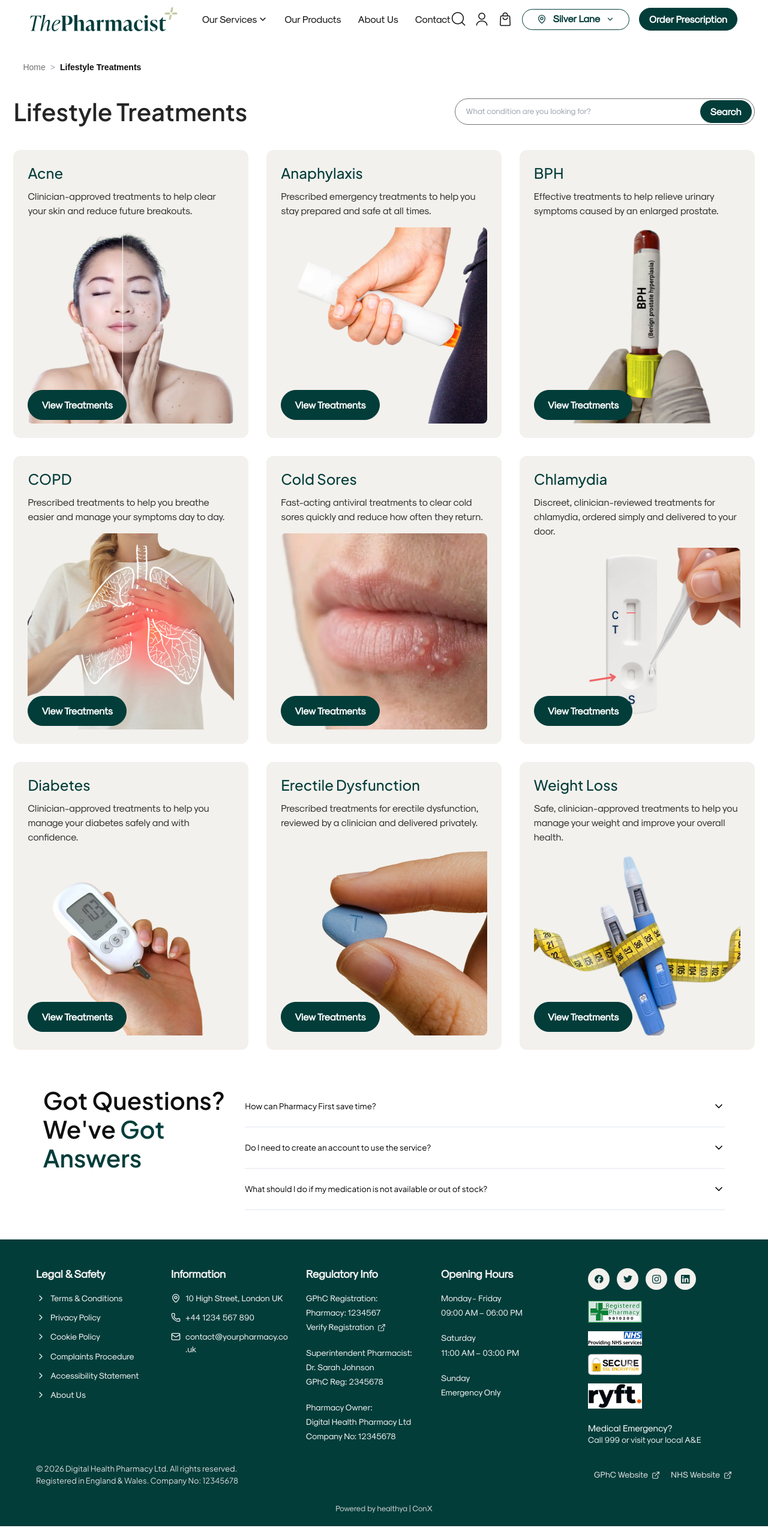
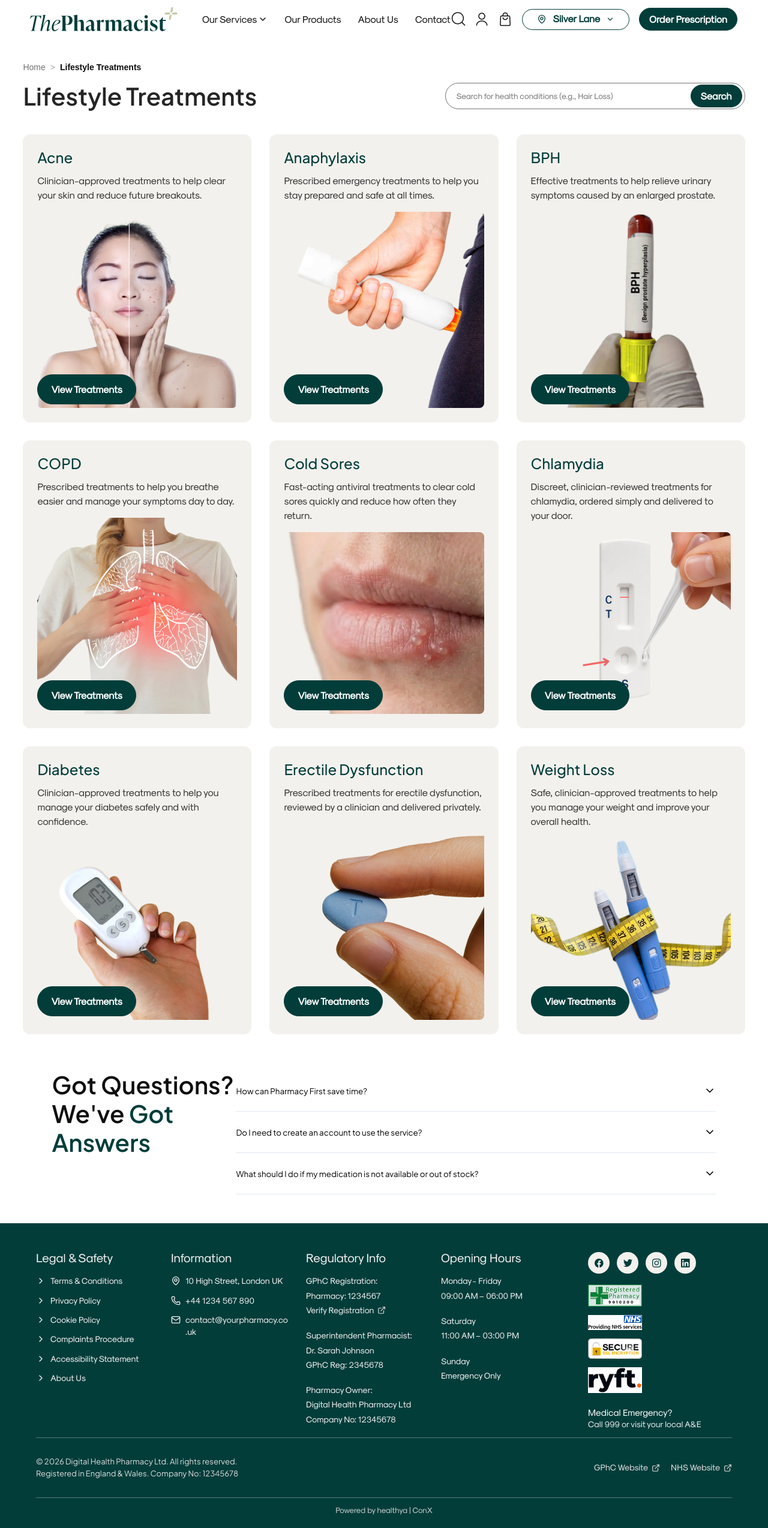
Before and after one commit to Priyankasapp/the-pharmacist, a Next.js app: page /lifestyle-treatments in a window 1280 px wide. Shown: the whole page at 60% size. Built offline with nearby package versions, Linux system fonts and the light colour scheme.

Commit message:
initial commit ..

```diff
--- a/app/lifestyle-treatments/LifestyleTreatments.module.css
+++ b/app/lifestyle-treatments/LifestyleTreatments.module.css
@@ -1,5 +1,5 @@
 .lifestyle-treatment{
-  padding: 0 1.4rem;
+  padding: 0 3%;
 }
 
 .lifestyle-header {
@@ -20,7 +20,7 @@
   padding: 8px 16px;
 }
 .lifestyle-searchbar-wrapper {
-  border: 1px solid #727272;
+  border: 1px solid var(--gray);
   border-radius: 100px;
   height: 44px;
   width: 100%;
@@ -39,7 +39,10 @@
 }
 
 .lifestyle-searchbar-wrapper input::placeholder {
-  color: #9ca3af;
+  color: var(--gray);
+  font-family: var(--font-secondary);
+  font-weight: 400;
+  line-height: 1;
 }
 
 .lifestyle-cards-container {
--- a/app/lifestyle-treatments/page.tsx
+++ b/app/lifestyle-treatments/page.tsx
@@ -16,7 +16,7 @@ const LifestyleTreatments = () => {
         <div className={styles['lifestyle-searchbar-wrapper']}>
             <input
             type="text"
-            placeholder="What condition are you looking for?"
+            placeholder="Search for health conditions (e.g., Hair Loss)"
 
             />
             <Button showArrow className={styles['lifestyle-button']}>Search</Button>
--- a/components/Breadcrumbs/Breadcrumbs.module.css
+++ b/components/Breadcrumbs/Breadcrumbs.module.css
@@ -1,8 +1,8 @@
 .breadcrumbs{
-    padding: 1rem 0;
+    /* padding: 1rem 0; */
     font-size: 0.875rem;
     font-family: sans-serif;
-    padding: 3%;
+    padding: 3% 3% 1% 3%;
     position: relative;
 
 }
--- a/components/Footer/Footer.module.css
+++ b/components/Footer/Footer.module.css
@@ -6,10 +6,8 @@
   margin: 0 auto;
   display: flex;
   flex-direction: column;
-  gap: 28px;
+  gap: 12px;
 }
-
-
 .footer-top-section {
   width: 100%;
   display: grid;
@@ -17,14 +15,12 @@
   gap: 48px;
   align-items: start;
 }
-
 .footer-left-col-section {
   display: grid;
   grid-template-columns: repeat(4, minmax(0, 1fr));
   gap: 28px;
   width: 100%;
 }
-
 .footer-col {
   display: flex;
   flex-direction: column;
@@ -33,13 +29,12 @@
 }
 
 .footer-heading {
-  font-family: var(--font-secondary, system-ui, sans-serif);
+  font-family: var(--font-secondary);
   color:var(--grey-95);
-  font-size: 18px;
-  font-weight: 600;
-  line-height: 1.2;
+  font-size: 20px;
+  font-weight: 400;
+  line-height: 1;
 }
-
 .footer-desc {
   list-style: none;
   margin: 0;
@@ -48,12 +43,10 @@
   flex-direction: column;
   gap: 12px;
 }
-
 .footer-desc li {
   display: flex;
   align-items: flex-start;
 }
-
 .footer-links-wrapper {
   display: inline-flex;
   align-items: flex-start;
@@ -62,8 +55,6 @@
   color: var(--grey-95);
   transition: opacity 0.2s ease;
 }
-
-
 .footer-links-wrapper svg {
   margin-top: 2px;
   flex-shrink: 0;
@@ -72,7 +63,7 @@
 
 .footer-desc li span,
 .footer-links-wrapper span {
-  font-family: var(--font-secondary, system-ui, sans-serif);
+  font-family: var(--font-secondary);
   font-weight: 400;
   font-size: 14px;
   line-height: 1.45;
@@ -88,7 +79,7 @@
 }
 
 .footer-text-con span {
-  font-family: var(--font-secondary, system-ui, sans-serif);
+  font-family: var(--font-secondary);
   font-weight: 400;
   font-size: 14px;
   line-height: 1.45;
@@ -178,11 +169,13 @@
   opacity: 0.9;
 }
 
-
 .footer-bottom-section {
   display: flex;
   width: 100%;
   flex-direction: column;
+  padding: 30px 0;
+  border-top: 1px solid rgba(255, 255, 255, 0.32);
+  border-bottom: 1px solid rgba(255, 255, 255, 0.32);
 }
 
 .footer-copyright-section {
--- a/components/Footer/Footer.tsx
+++ b/components/Footer/Footer.tsx
@@ -232,7 +232,6 @@ const Footer = () => {
             </div>
           </div>
         </div>
-
         {/* Powered By */}
         <div className={styles["footer-powered-text"]}>
           <span>Powered by healthya | ConX</span>
```
